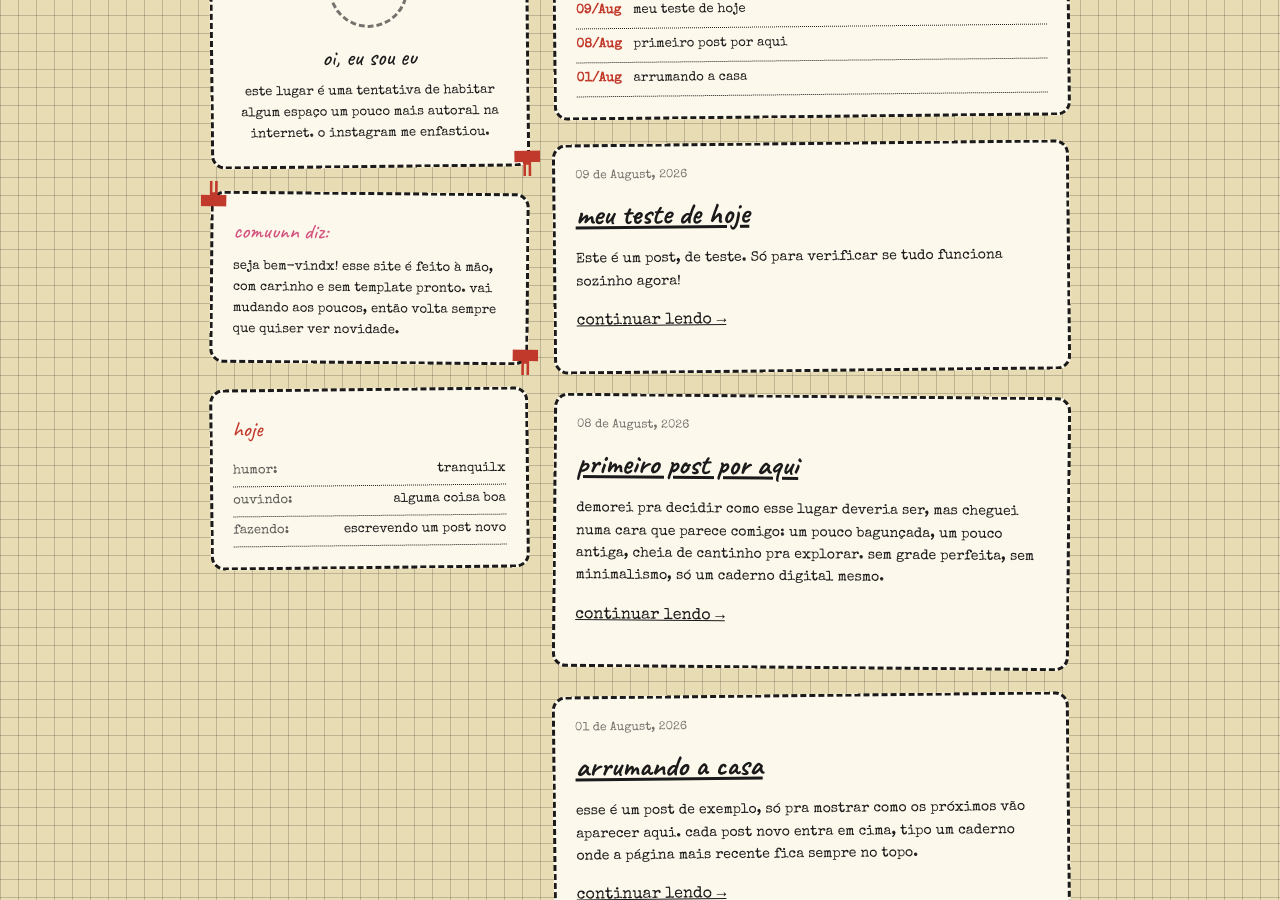
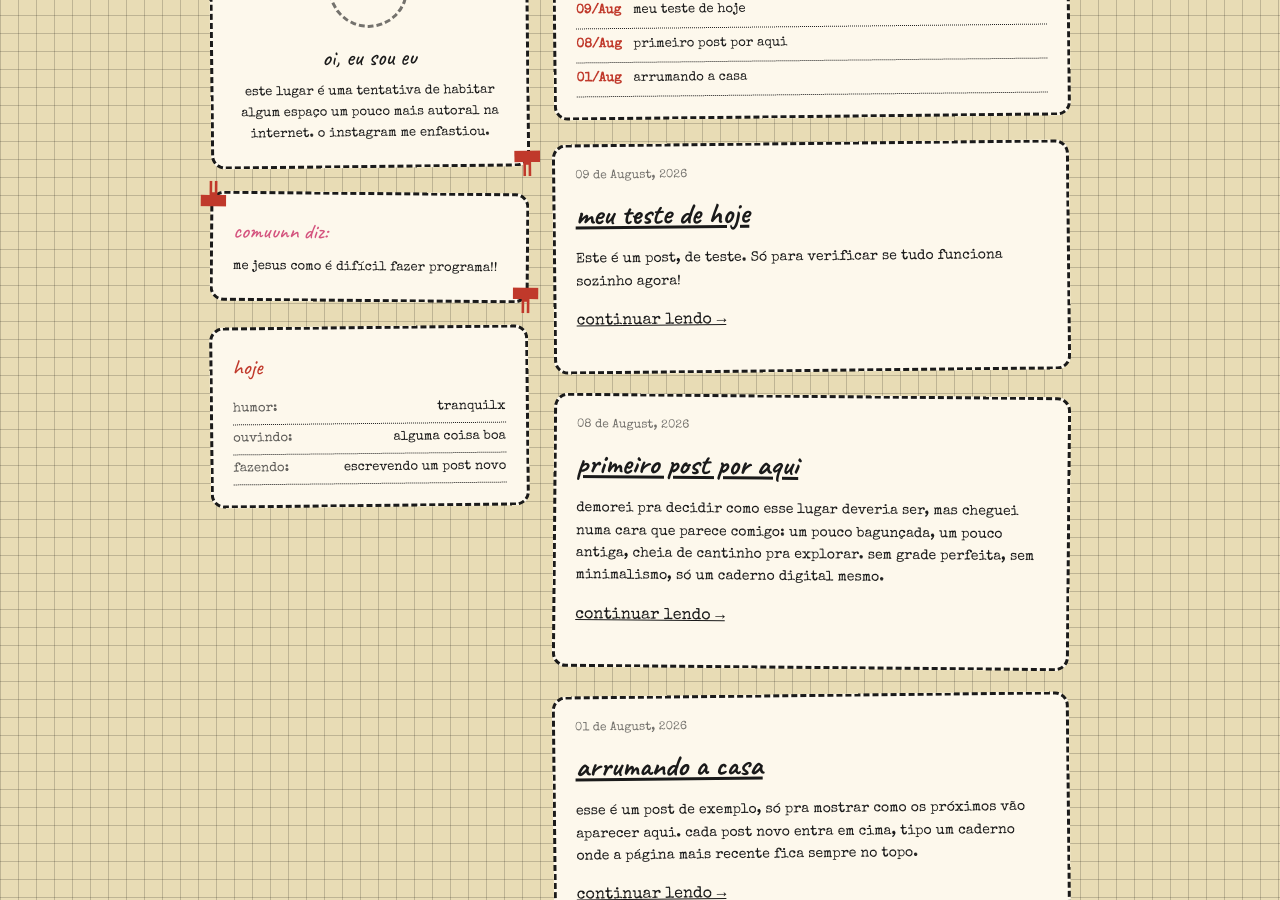
Before and after one commit to guiolhermer/comuunn, a Jekyll site: the page built from index.html, in a window 1280 px wide and 900 px high, scrolled down 344 px. Built offline with Jekyll 4.4.1, drawn with Linux system fonts in a browser that asks for light colours.

Commit message:
mudei mensagenzinha

```diff
--- a/_includes/sidebar.html
+++ b/_includes/sidebar.html
@@ -8,7 +8,7 @@
 
   <div class="card bunny-corners says-card">
     <p class="says-label">comuunn diz:</p>
-    <p class="says-text">seja bem-vindx! esse site é feito à mão, com carinho e sem template pronto. vai mudando aos poucos, então volta sempre que quiser ver novidade.</p>
+    <p class="says-text">me jesus como é difícil fazer programa!!</p>
   </div>
 
   <div class="card mood-card">
```
